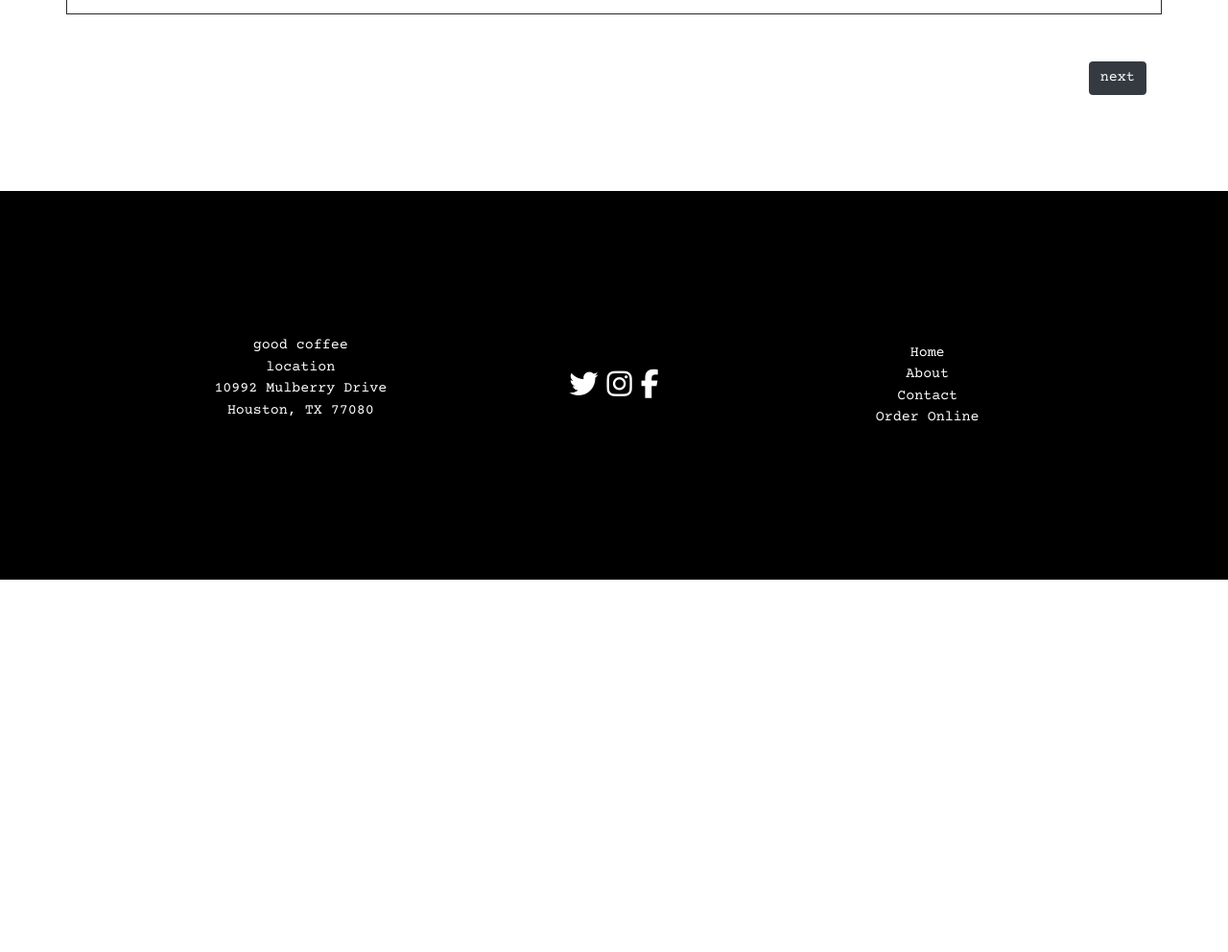
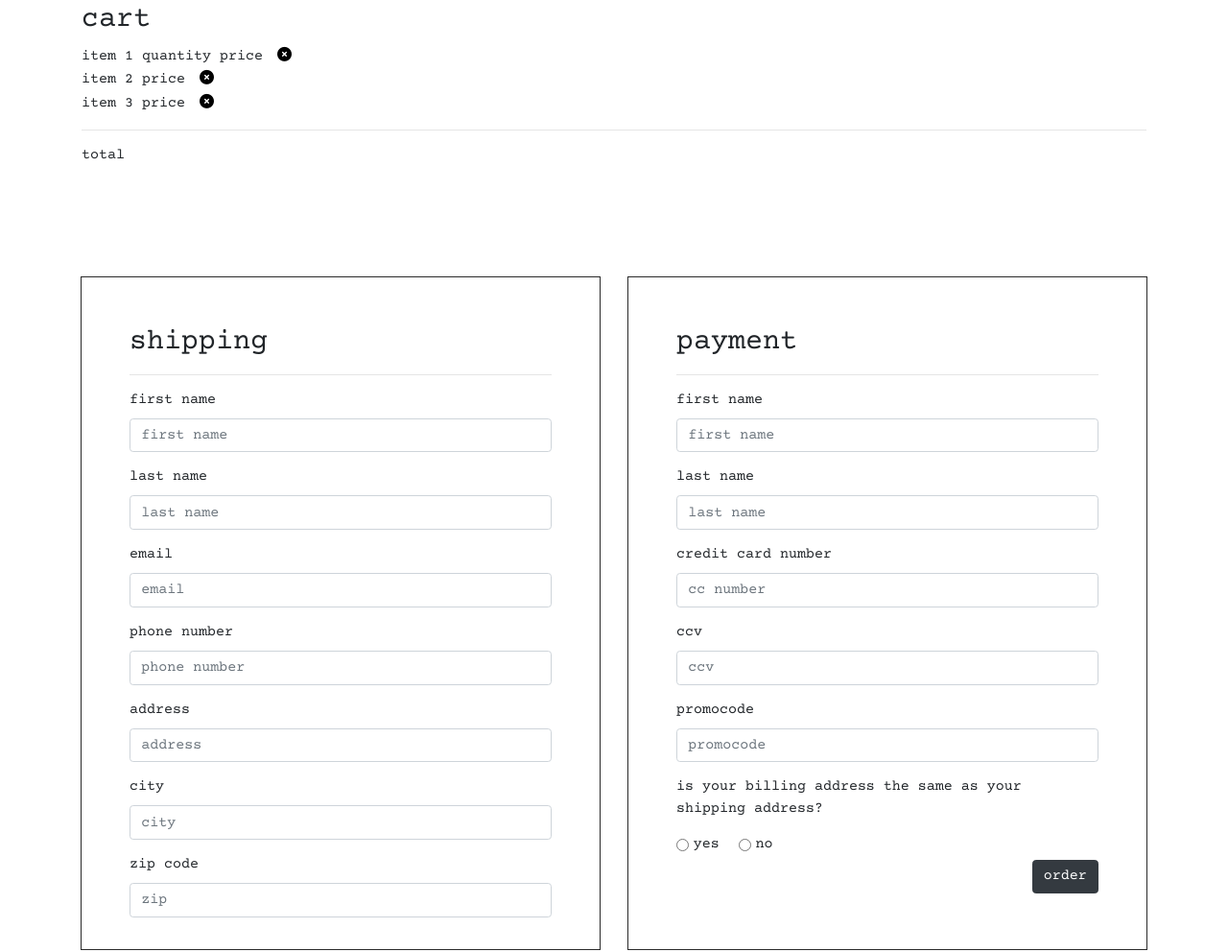
Before and after one commit to richkidsandapplepie/coffee_site, a website: page order.html in a window 1280 px wide. Shown: the part 724-1716 px from the top of the page at 96% size. Before the commit the page ends 1328 px from the top, so only its background shows below. Drawn offline with nearby package versions, Linux system fonts and the light colour scheme.

Commit message:
Order page

```diff
--- a/css/order.css
+++ b/css/order.css
@@ -42,7 +42,7 @@
 }
 
 .menu-row {
-  margin-top: 50px;
+  margin-top: 30px;
   margin-bottom: 20px;
 }
 
@@ -66,6 +66,27 @@
   margin-bottom: 50px;
 }
 
+.menu-row .col-2 {
+  text-align: center;
+}
+
+.checkout-form-container {
+  outline: 1px solid rgb(42, 42, 42);
+  padding: 50px;
+  margin-top: 100px;
+  margin-bottom: 50px;
+  height: 700px;
+}
+
+.cartItem p {
+  display: inline;
+}
+
+.cancel-btn {
+  border: none;
+  background-color: white;
+}
+
 @media only screen and (max-width: 600px) {
   * {
     font-size: 12px;
@@ -73,4 +94,14 @@
   #menu-container {
     padding: 10px;
   }
+
+  .checkout-form-container {
+    padding: 10px;
+    margin-top: 0px;
+    margin-bottom: 50px;
+    height: auto;
+
+  }
+
+
 }
--- a/order.html
+++ b/order.html
@@ -46,6 +46,12 @@
   </nav>
 
   <div class="container" id="menu-container">
+    <div class="row">
+      <div class="col-12">
+        <h2>coffee and food</h2>
+      </div>
+    </div>
+    <hr>
     <div class="row menu-row">
       <div class="col-2">
         <div></div>
@@ -169,17 +175,116 @@
         <button type="button" class="btn addBtn btn-dark">add to cart</button>
       </div>
     </div>
+  </div>
 
-  </div>
-  <div class="container btn-container">
+  <div class="container">
     <div class="row">
       <div class="col-12">
-        <button type="button" class="btn btn-dark float-right">next</button>
+        <h2>cart</h2>
+        <div class="cartItem">
+          <p>item 1</p>
+          <p>quantity</p>
+          <p>price</p>
+          <button class="cancel-btn"><i class="fa fa-times-circle"></i></button>
+        </div>
+        <div class="cartItem">
+          <p>item 2</p>
+          <p>price</p>
+          <button class="cancel-btn"><i class="fa fa-times-circle"></i></button>
+        </div>
+        <div class="cartItem">
+          <p>item 3</p>
+          <p>price</p>
+          <button class="cancel-btn"><i class="fa fa-times-circle"></i></button>
+        </div>
+        <hr>
+        <p>total</p>
+      </div>
     </div>
   </div>
 
+  <div class="container">
+    <div class="row">
+      <div class="col-12 col-md-6">
+        <div class="container checkout-form-container">
+          <form>
+            <h2>shipping</h2>
+            <hr>
+            <div class="form-group">
+              <label for="inputFirstName1">first name</label>
+              <input type="text" class="form-control" id="inputEmail1" placeholder="first name">
             </div>
-
+            <div class="form-group">
+              <label for="inputLastName1">last name</label>
+              <input type="password" class="form-control" id="inputLastName1" placeholder="last name">
+            </div>
+            <div class="form-group">
+              <label for="inputEmail1">email</label>
+              <input type="email" class="form-control" id="inputEmail1" placeholder="email">
+            </div>
+            <div class="form-group">
+              <label for="inputPhoneNumber1">phone number</label>
+              <input type="text" class="form-control" id="inputPhoneNumber1" placeholder="phone number">
+            </div>
+            <div class="form-group">
+              <label for="inputAddress1">address</label>
+              <input type="text" class="form-control" id="inputAddress1" placeholder="address">
+            </div>
+            <div class="form-group">
+              <label for="inputPassword1">city</label>
+              <input type="text" class="form-control" id="inputCity1" placeholder="city">
+            </div>
+            <div class="form-group">
+              <label for="inputZipcode1">zip code</label>
+              <input type="text" class="form-control" id="inputZipcode1" placeholder="zip">
+            </div>
+          </form>
+        </div>
+      </div>
+      <div class="col-12 col-md-6">
+        <div class="container checkout-form-container">
+          <form>
+            <h2>payment</h2>
+            <hr>
+            <div class="form-group">
+              <label for="inputFirstName1">first name</label>
+              <input type="text" class="form-control" id="inputEmail1" placeholder="first name">
+            </div>
+            <div class="form-group">
+              <label for="inputLastName1">last name</label>
+              <input type="password" class="form-control" id="inputLastName1" placeholder="last name">
+            </div>
+            <div class="form-group">
+              <label for="inputCardNum1">credit card number</label>
+              <input type="text" class="form-control" id="inputCardNum1" placeholder="cc number">
+            </div>
+            <div class="form-group">
+              <label for="inputCCV1">ccv</label>
+              <input type="text" class="form-control" id="inputCCV1" placeholder="ccv">
+            </div>
+            <div class="form-group">
+              <label for="inputPromo1">promocode</label>
+              <input type="text" class="form-control" id="inputpromo1" placeholder="promocode">
+            </div>
+            <p>is your billing address the same as your shipping address?</p>
+            <div class="form-check form-check-inline">
+              <input class="form-check-input" type="radio" name="inlineRadioOptions" id="inlineRadioYes" value="yes">
+              <label class="form-check-label" for="inlineRadio1">yes</label>
+            </div>
+            <div class="form-check form-check-inline">
+              <input class="form-check-input" type="radio" name="inlineRadioOptions" id="inlineRadioNo" value="no">
+              <label class="form-check-label" for="inlineRadio2">no</label>
+            </div>
+            <div class="row">
+              <div class="col-12 text-right">
+                <button type="submit" class="btn btn-dark">order</button>
+              </div>
+            </div>
+          </form>
+        </div>
+      </div>
+    </div>
+  </div>
 
   <footer class="site-footer">
     <div class="container">
@@ -205,7 +310,6 @@
           <a id="footer-link" href="#"> About</a>
           <a id="footer-link" href="#"> Contact</a>
           <a id="footer-link" href="#"> Order Online</a>
-
         </div>
       </div>
     </div>
```
Lines whose indentation alone changed are shown as unchanged.
